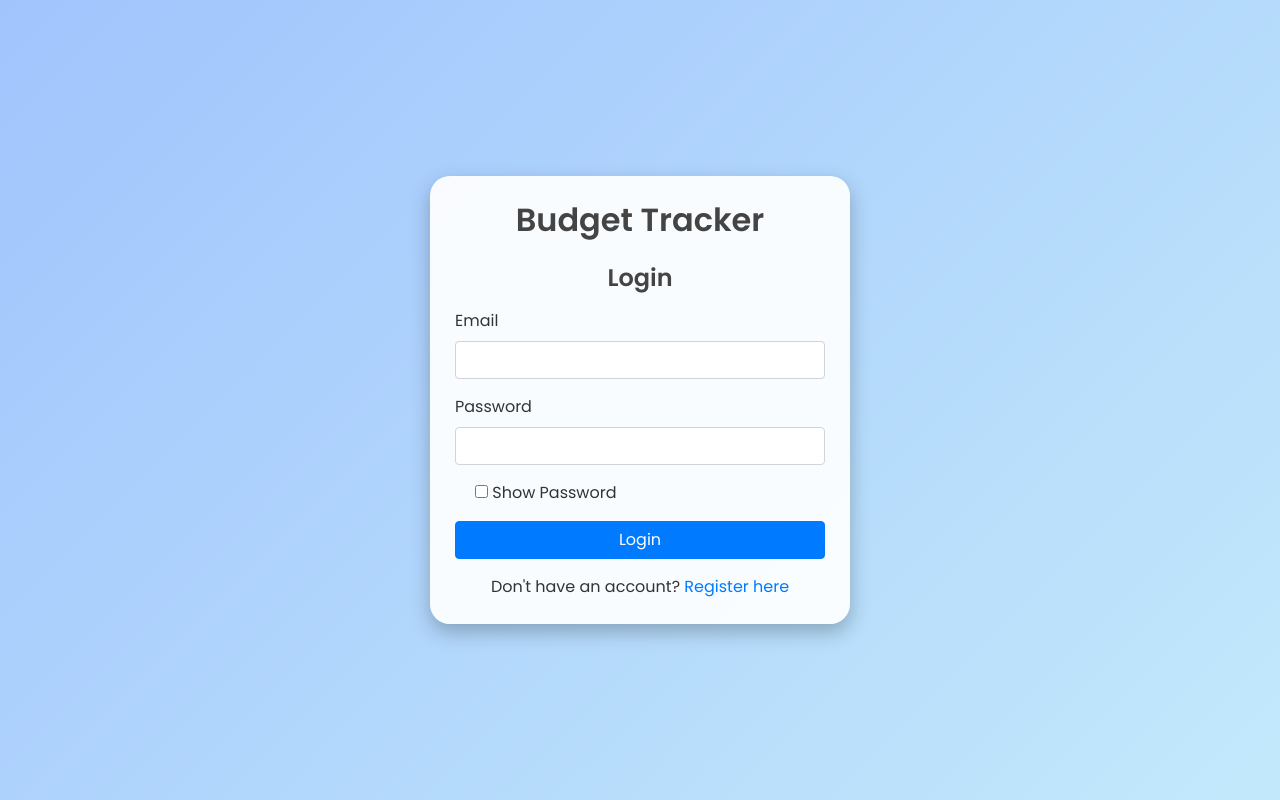
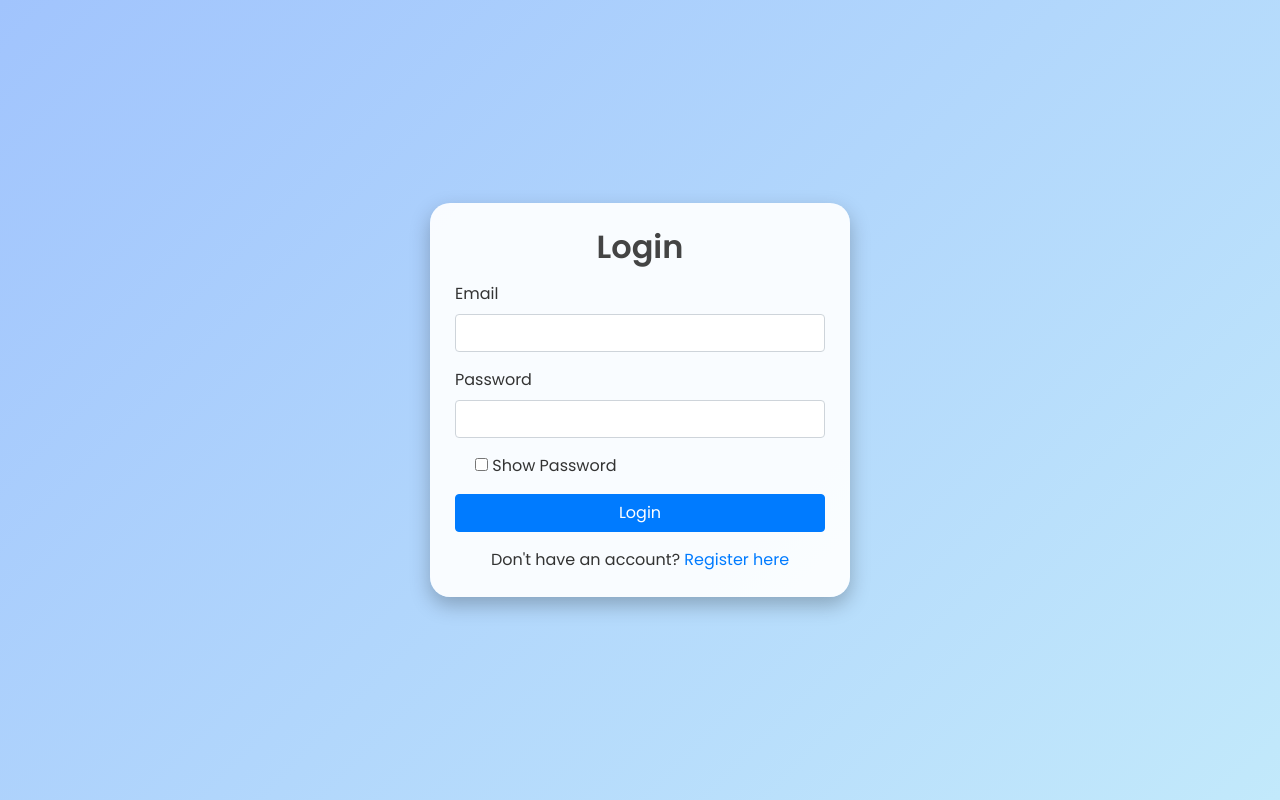
Before and after one commit to richsemic13-a11y/pwaBUDGETT, a plain HTML site: page index.html in a window 1280 px wide. Drawn offline with nearby package versions, Linux system fonts and the light colour scheme.

Commit message:
index.html

```diff
--- a/index.html
+++ b/index.html
@@ -21,11 +21,10 @@
 
     <section class="auth-wrapper" id="authSection">
         <div class="auth-card">
-            <h2 class="text-center mb-4">Budget Tracker</h2>
 
 
             <div id="loginBox">
-                <h4 class="text-center mb-3">Login</h4>
+                <h2 class="text-center mb-3">Login</h2>
 
                 <form id="loginForm">
                     <div class="form-group">
@@ -54,7 +53,7 @@
 
 
             <div id="registerBox" style="display: none;">
-                <h4 class="text-center mb-3">Register</h4>
+                <h2 class="text-center mb-3">Register</h2>
 
                 <form id="registerForm">
                     <div class="form-group">
```
